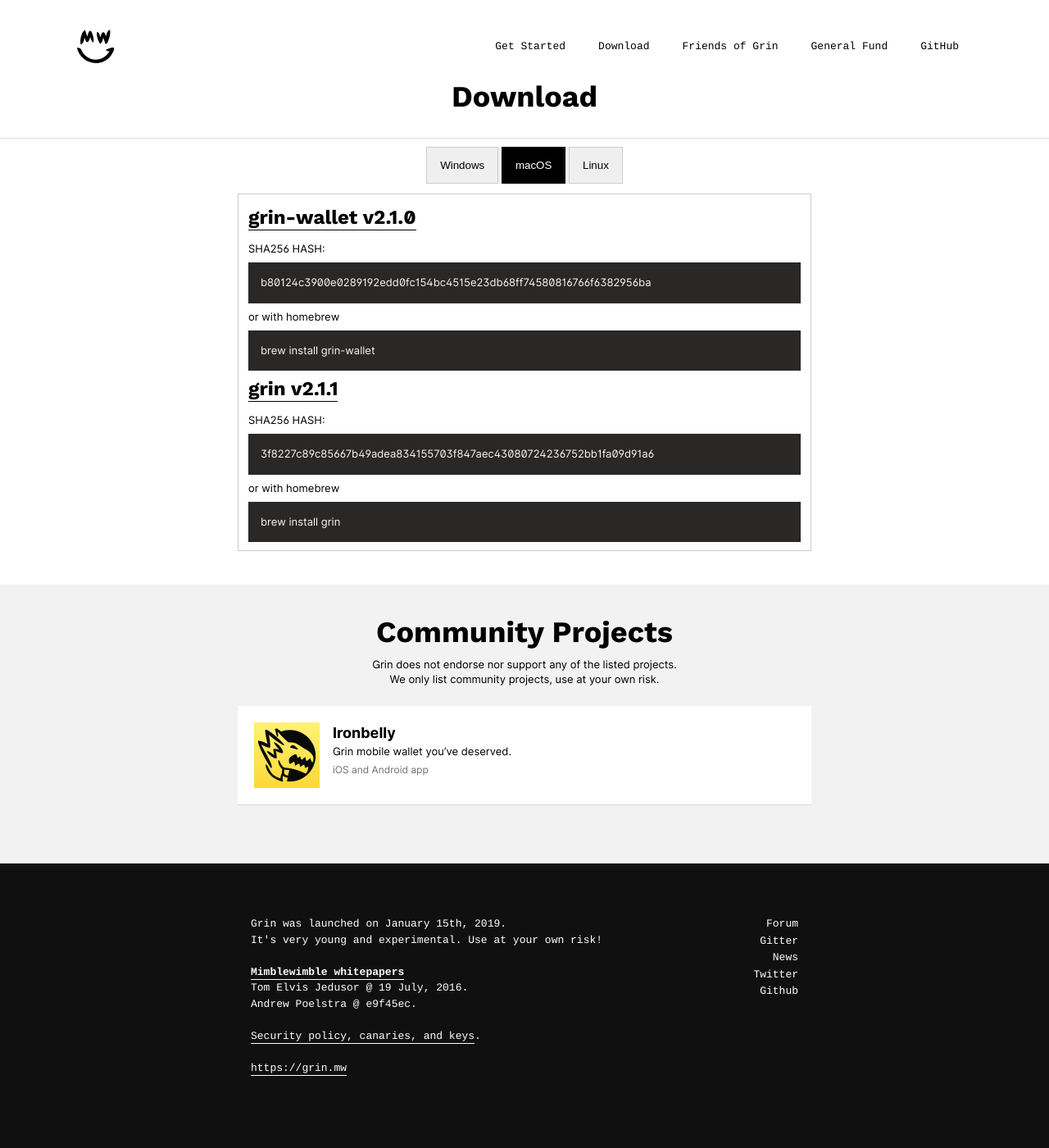
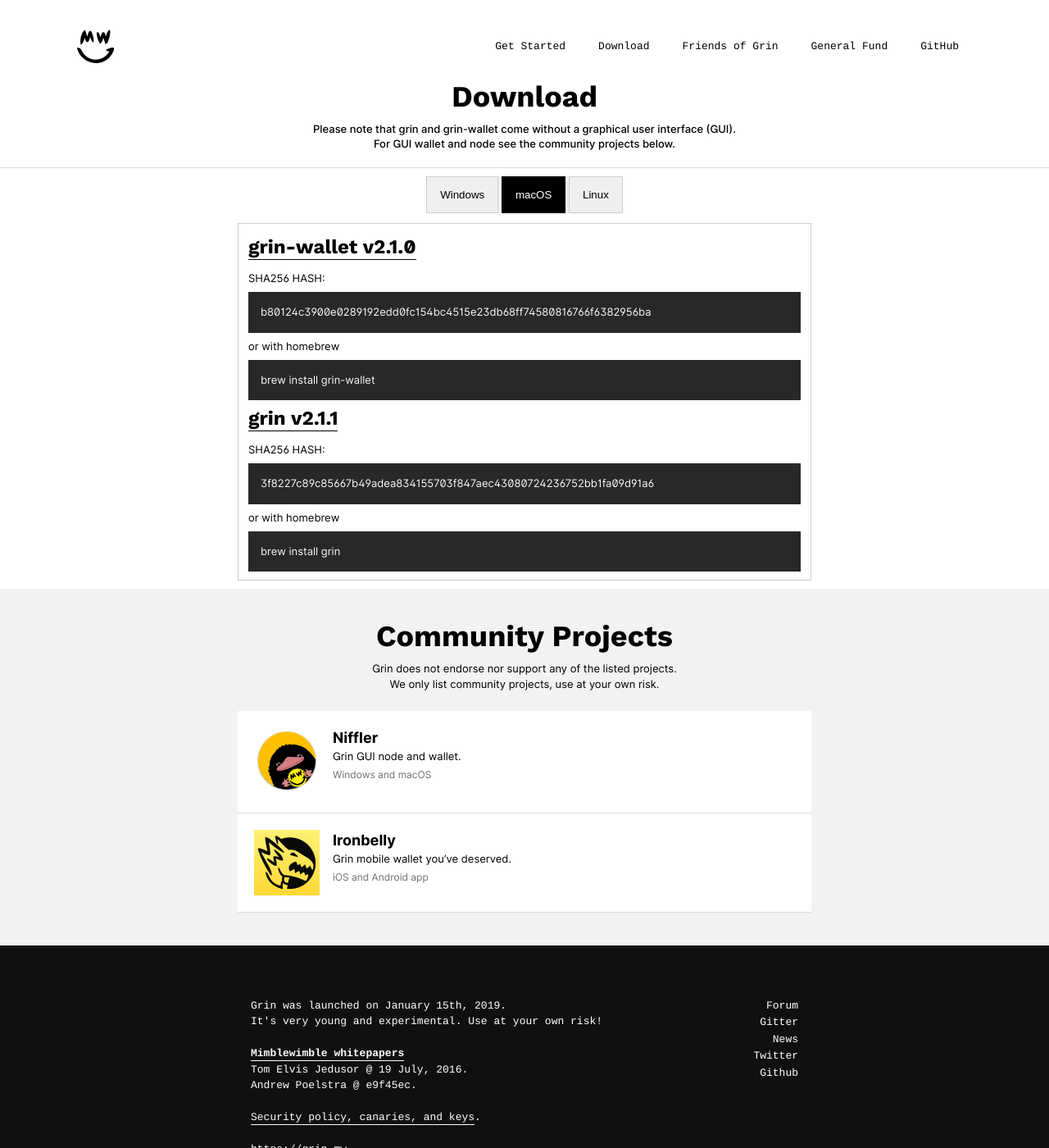
Before and after one commit to mimblewimble/site, a Jekyll site: the page built from download.html, in a window 1280 px wide and 1400 px high. Shown: the whole window at 82% size. Built offline with Jekyll 4.4.1, drawn with Linux system fonts in a browser that asks for light colours; nearby versions of some CDN libraries.

Commit message:
Add Niffler in community section and warning that grin/grin-wallet comes without GUI

```diff
--- a/_sass/download.scss
+++ b/_sass/download.scss
@@ -10,6 +10,12 @@
     margin: 0 auto;
   }
 }
+.download-subheading {
+  line-height: 1.4em;
+  font-weight: 500;
+  text-align: center;
+}
+
 
 .download-section {
   max-width: 700px;
--- a/download.html
+++ b/download.html
@@ -6,6 +6,10 @@
   <div class="download">
     <div class="download-heading">
       <h2>Download</h2>
+      <div class="download-subheading">
+        Please note that grin and grin-wallet come without a graphical user interface (GUI).<br>
+        For GUI wallet and node see the community projects below.
+      </div>
     </div>
     <section class="download-section">
       <!-- Tab links -->
@@ -83,6 +87,14 @@
       We only list community projects, use at your own risk.
     </div>
     <div class="community-content">
+        <div class="community-row">
+            <a href="https://github.com/grinfans/Niffler/releases" target="_blank"><img class="community-row-img" src="assets/images/niffler.png" /></a>
+            <div class="community-row-content">
+              <div class="community-row-heading"><a href="https://github.com/grinfans/Niffler/releases" target="_blank">Niffler</a></div>
+              <div class="community-row-desc">Grin GUI node and wallet.</div>
+              <div class="community-row-category">Windows and macOS</div>
+            </div>
+          </div>
       <div class="community-row">
         <img class="community-row-img" src="assets/images/ironbelly.png" />
         <div class="community-row-content">
```
Also changed, not shown: assets/images/niffler.png (added).
